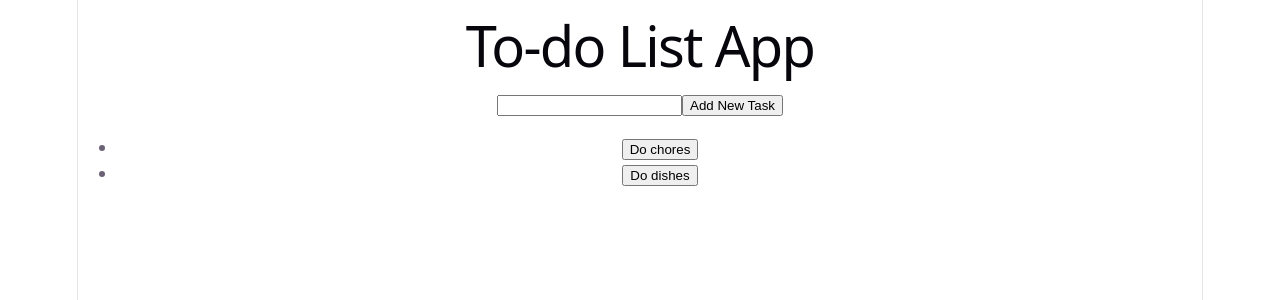
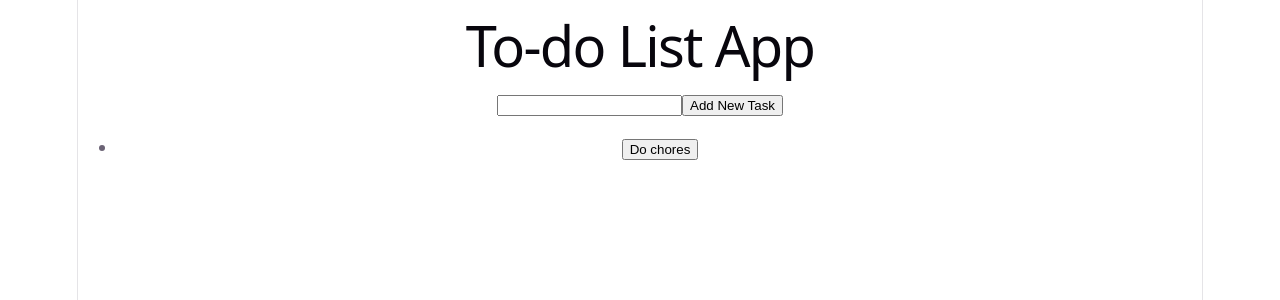
Before and after one commit to thudong35/to-do-application, a React (Vite) app in the folder todo-app/: page / in a window 1280 px wide. Shown: the top 300 px of the page. Built offline with nearby package versions, Linux system fonts and the light colour scheme.

Commit message:
To-do app

```diff
--- a/todo-app/src/App.jsx
+++ b/todo-app/src/App.jsx
@@ -8,7 +8,7 @@ function App() {
 
   const [tasks, setTasks] = useState([
     {id: Date.now(), name: "Do chores", done: false},
-    {id: Date.now(), name: "Do dishes", done: false}
+    // {id: Date.now(), name: "Do dishes", done: false}
   ])
 
   const [inputValue, setInputValue] = useState("")
@@ -16,7 +16,7 @@ function App() {
   function addTask() {
     if(!inputValue.trim()) return
 
-    const newTask = {id: (tasks[tasks.length-1]?.id ?? 0) + 1, name: inputValue, done:false}
+    const newTask = {id: Date.now(), name: inputValue, done:false}
     setTasks([...tasks, newTask])
     setInputValue("")
   }
```
